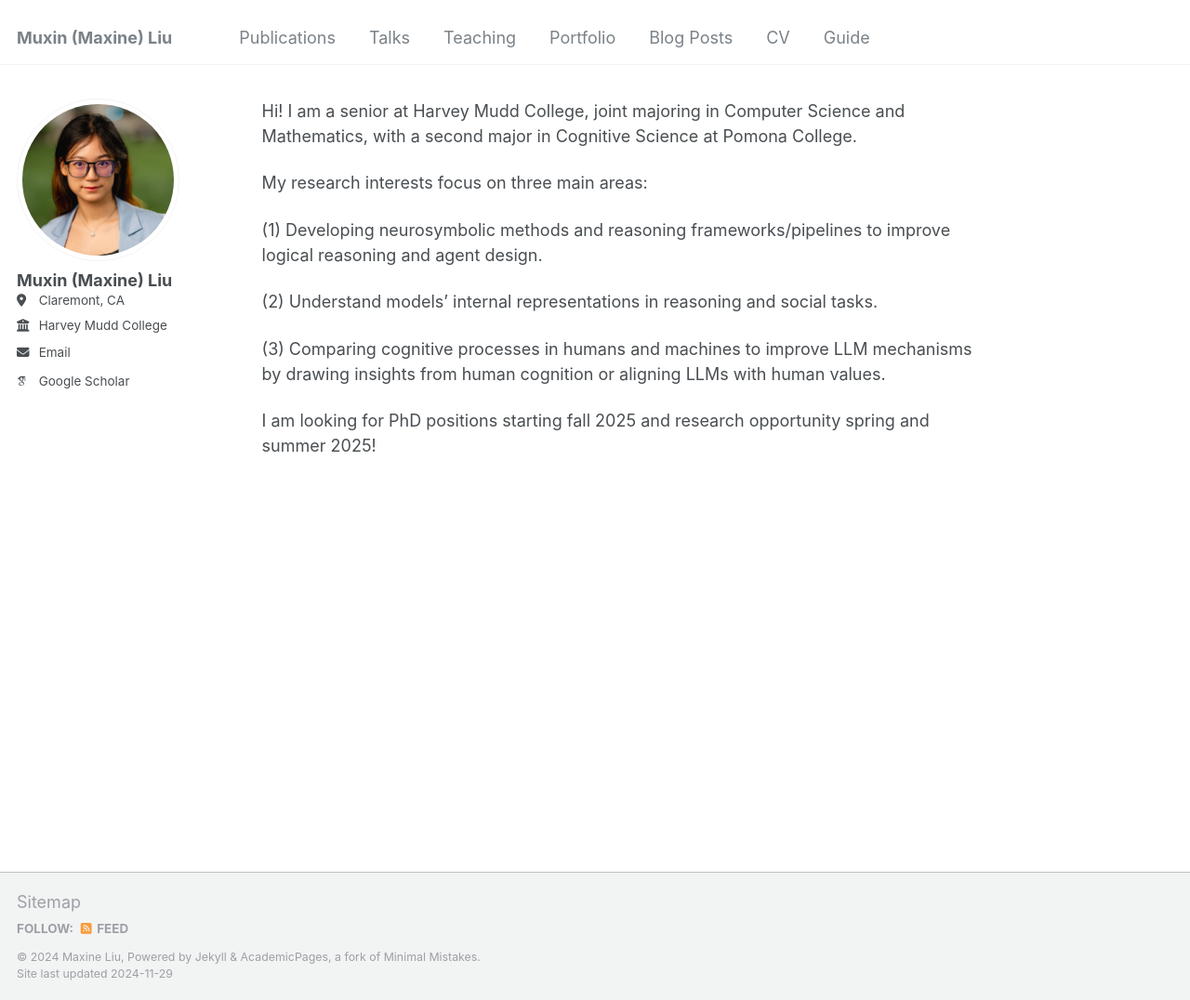
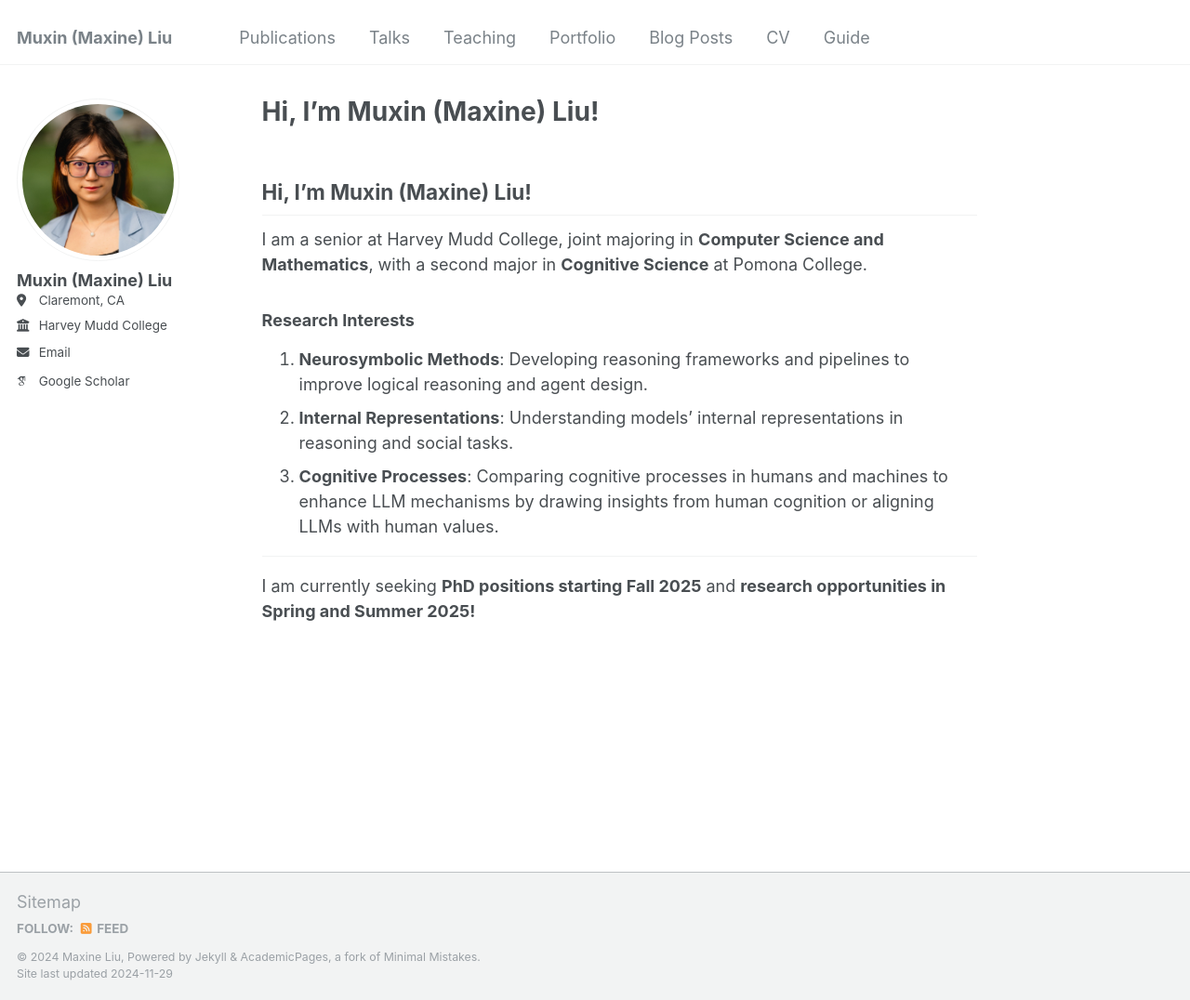
Before and after one commit to maxinemuxin/maxinemuxin.github.io, a Jekyll site: the page built from _pages/about.md, in a window 1280 px wide and 1076 px high. Shown: the whole window at 93% size. Built offline with Jekyll 4.4.1, drawn with Linux system fonts in a browser that asks for light colours; some web fonts are replaced; our own code applies the rules of GitHub Pages for plain Markdown files.

Commit message:
some change

```diff
--- a/_pages/about.md
+++ b/_pages/about.md
@@ -6,15 +6,16 @@ redirect_from:
   - /about/
   - /about.html
 ---
+## Hi, I'm Muxin (Maxine) Liu!
 
-Hi! I am a senior at Harvey Mudd College, joint majoring in Computer Science and Mathematics, with a second major in Cognitive Science at Pomona College.
+I am a senior at Harvey Mudd College, joint majoring in **Computer Science and Mathematics**, with a second major in **Cognitive Science** at Pomona College.
 
-My research interests focus on three main areas:
+### Research Interests
 
-(1) Developing neurosymbolic methods and reasoning frameworks/pipelines to improve logical reasoning and agent design.
+1. **Neurosymbolic Methods**: Developing reasoning frameworks and pipelines to improve logical reasoning and agent design.
+2. **Internal Representations**: Understanding models' internal representations in reasoning and social tasks.
+3. **Cognitive Processes**: Comparing cognitive processes in humans and machines to enhance LLM mechanisms by drawing insights from human cognition or aligning LLMs with human values.
 
-(2) Understand models' internal representations in reasoning and social tasks.
+---
 
-(3) Comparing cognitive processes in humans and machines to improve LLM mechanisms by drawing insights from human cognition or aligning LLMs with human values.
-
-I am looking for PhD positions starting fall 2025 and research opportunity spring and summer 2025!
+I am currently seeking **PhD positions starting Fall 2025** and **research opportunities in Spring and Summer 2025!**
```
